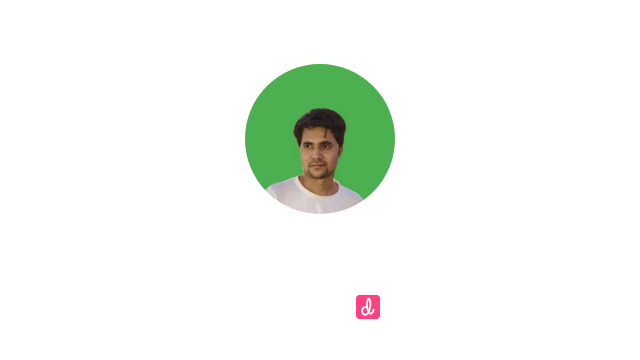
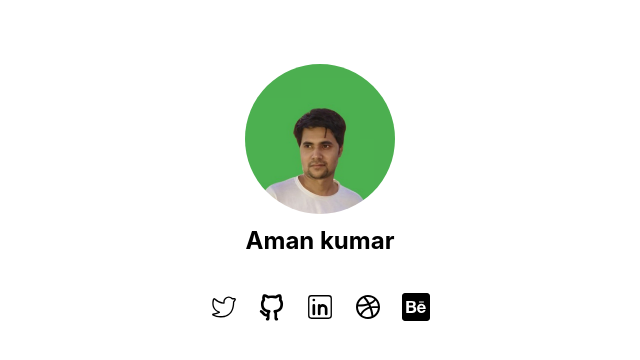
Before and after one commit to dev19Aman/profile, a React (Create React App) app: page / in a window 1280 px wide. Shown: the top 360 px of the page, without its empty margins (320-960 px from the left). Built offline with nearby package versions, Linux system fonts and the light colour scheme.

Commit message:
change dribble icon

```diff
--- a/src/App.css
+++ b/src/App.css
@@ -31,7 +31,7 @@
 .heading {
   font-size: 24px;
   font-weight: 700;
-  color: white;
+  color: black;
 }
 
 .connect-section {
@@ -56,7 +56,7 @@
 }
 
 .social-links a {
-  color: white; /* Updated for contrast */
+  color: black; /* Updated for contrast */
   font-size: 2rem;
   transition: color 0.2s ease-in-out;
 }
--- a/src/App.js
+++ b/src/App.js
@@ -3,7 +3,9 @@ import image3 from "./assets/Untitled design (6).png";
 import { CiTwitter, CiLinkedin } from "react-icons/ci";
 import { RiGithubLine } from "react-icons/ri";
 import { FaBehanceSquare } from "react-icons/fa";
-import { FcDribbble } from "react-icons/fc";
+// import { FcDribbble } from "react-icons/fc";
+// import { FaDribbble } from "react-icons/fa6";
+import { IoLogoDribbble } from "react-icons/io";
 
 
 const App = () => {
@@ -32,7 +34,7 @@ const App = () => {
           </li>
           <li>
             <a href="https://dribbble.com/amandeve">
-              <FcDribbble />
+              <IoLogoDribbble />
             </a>
           </li>
           <li>
```
